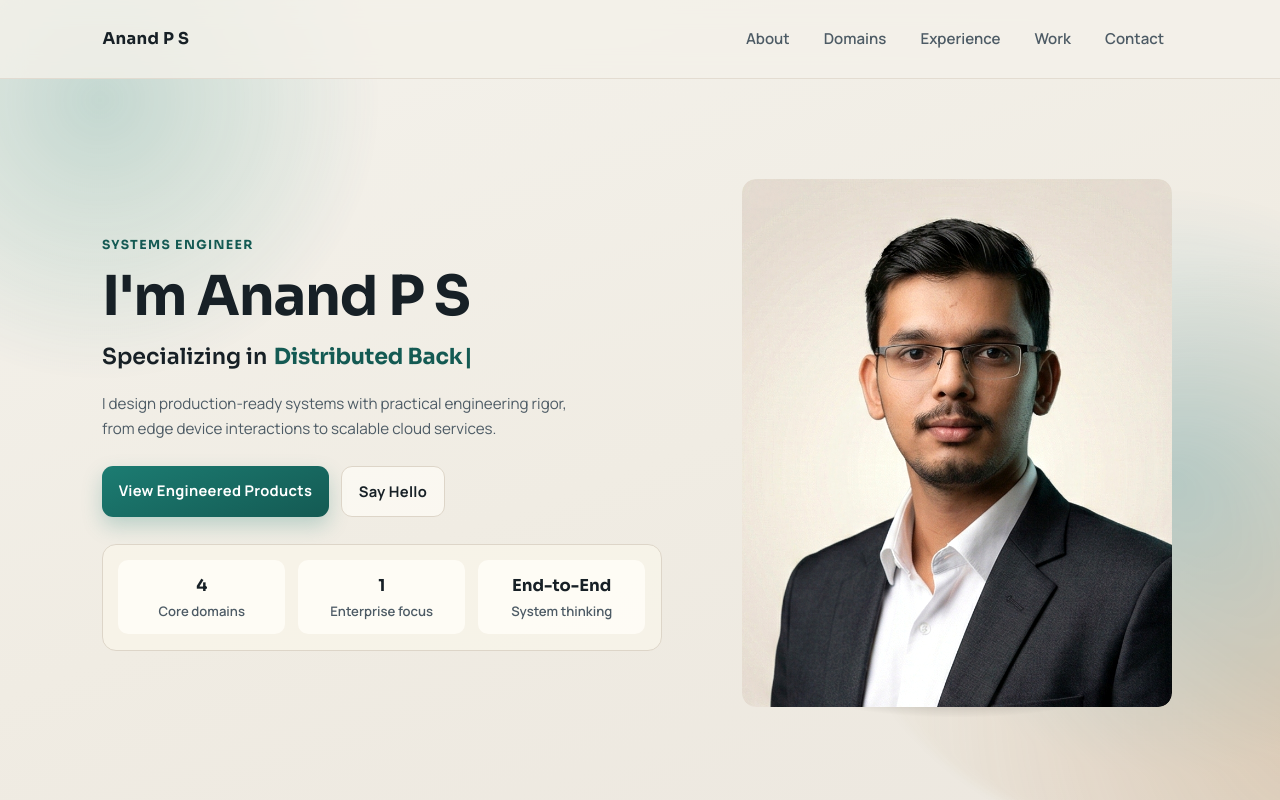
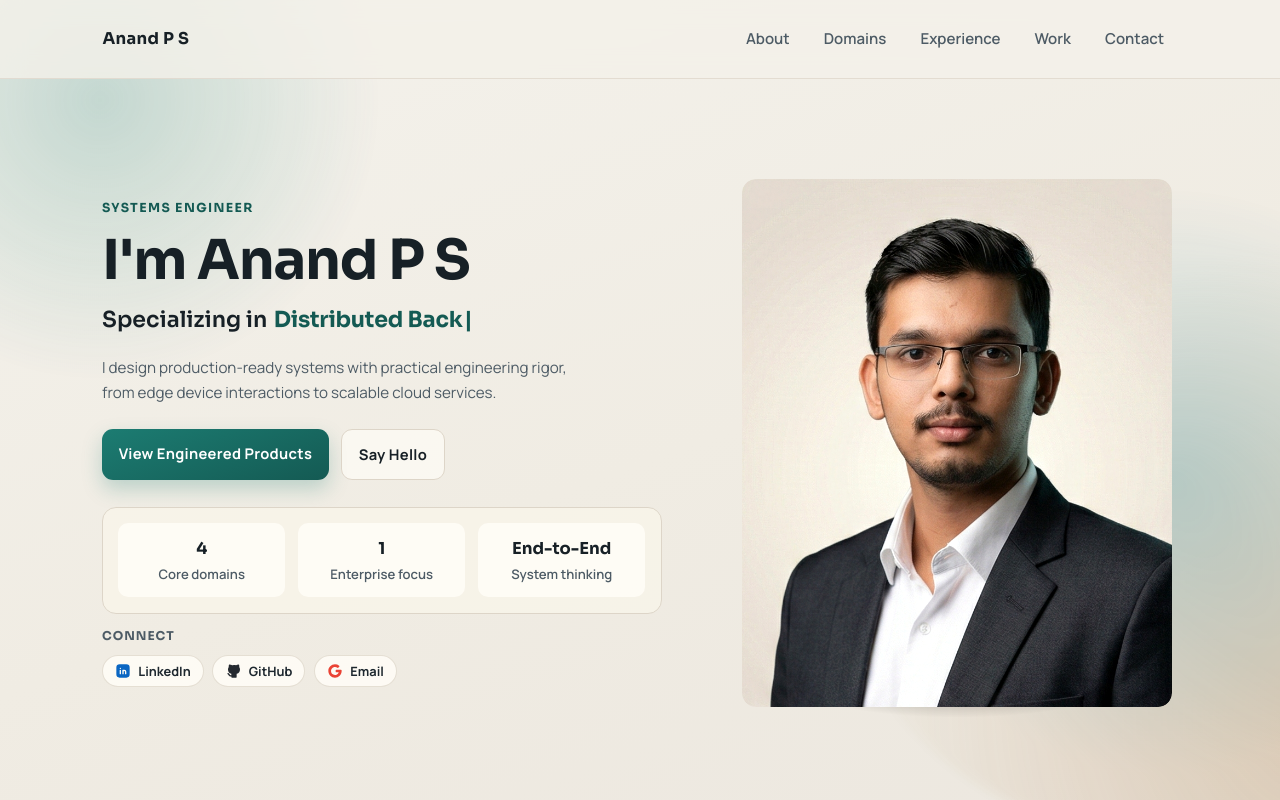
Before and after one commit to anand-ps/prime-archive, a plain HTML site: page index.html in a window 1280 px wide. Shown: the top 800 px of the page. Drawn offline with Linux system fonts and the light colour scheme.

Commit message:
UI tweaks

```diff
--- a/assets/css/styles.css
+++ b/assets/css/styles.css
@@ -356,6 +356,65 @@ body::after {
     color: var(--muted);
     font-size: 0.82rem;
     font-weight: 600;
+}
+
+.hero-social {
+    align-items: flex-start;
+    display: flex;
+    flex-direction: column;
+    gap: 0.45rem;
+    margin-top: 1rem;
+}
+
+.hero-social-label {
+    color: var(--muted);
+    font-family: "Sora", "Segoe UI", sans-serif;
+    font-size: 0.76rem;
+    font-weight: 700;
+    letter-spacing: 0.08em;
+    line-height: 1;
+    text-transform: uppercase;
+}
+
+.hero-social-links {
+    margin-top: 0.35rem;
+    display: flex;
+    flex-wrap: wrap;
+    gap: 0.55rem;
+}
+
+.hero-social-link {
+    align-items: center;
+    background: color-mix(in srgb, var(--surface) 86%, transparent);
+    border: 1px solid color-mix(in srgb, var(--border) 76%, transparent);
+    border-radius: 999px;
+    color: color-mix(in srgb, var(--text) 88%, var(--muted));
+    display: inline-flex;
+    font-family: "Manrope", "Segoe UI", sans-serif;
+    font-size: 0.8rem;
+    font-weight: 700;
+    gap: 0.42rem;
+    line-height: 1;
+    padding: 0.42rem 0.74rem;
+    text-decoration: none;
+    transition: border-color 160ms ease, transform 160ms ease, box-shadow 160ms ease;
+}
+
+.hero-social-link:visited {
+    color: color-mix(in srgb, var(--text) 88%, var(--muted));
+}
+
+.hero-social-link:hover,
+.hero-social-link:focus-visible {
+    border-color: color-mix(in srgb, var(--accent) 52%, var(--border));
+    box-shadow: 0 8px 18px rgba(23, 32, 38, 0.15);
+    transform: translateY(-1px);
+}
+
+.hero-social-icon {
+    flex-basis: 0.95rem;
+    height: 0.95rem;
+    width: 0.95rem;
 }
 
 .hero-visual {
@@ -1052,6 +1111,19 @@ body::after {
         grid-template-columns: 1fr;
     }
 
+    .hero-social {
+    align-items: flex-start;
+    display: flex;
+    flex-direction: column;
+    gap: 0.45rem;
+    margin-top: 1rem;
+}
+
+    .hero-social-links {
+        margin-top: 0.35rem;
+        width: 100%;
+    }
+
     .domain-grid {
         grid-template-columns: 1fr;
     }
--- a/index.html
+++ b/index.html
@@ -88,6 +88,23 @@ Description: SEO-optimized, semantic, accessible portfolio website using pure HT
                 <p>System thinking</p>
             </div>
         </div>
+        <div class="hero-social" aria-label="Professional social links">
+            <span class="hero-social-label">Connect</span>
+            <div class="hero-social-links">
+                <a class="hero-social-link" href="https://www.linkedin.com/in/anand-ps" target="_blank" rel="noreferrer" aria-label="LinkedIn profile">
+                    <span class="contact-icon icon-linkedin hero-social-icon" aria-hidden="true"></span>
+                    <span>LinkedIn</span>
+                </a>
+                <a class="hero-social-link" href="https://github.com/anand-ps" target="_blank" rel="noreferrer" aria-label="GitHub profile">
+                    <span class="contact-icon icon-github hero-social-icon" aria-hidden="true"></span>
+                    <span>GitHub</span>
+                </a>
+                <a class="hero-social-link" href="mailto:anandps.dev@gmail.com" aria-label="Email Anand P S">
+                    <span class="contact-icon icon-google hero-social-icon" aria-hidden="true"></span>
+                    <span>Email</span>
+                </a>
+            </div>
+        </div>
     </div>
     <div class="hero-visual" aria-hidden="true">
         <div class="image-frame">
@@ -135,7 +152,7 @@ Description: SEO-optimized, semantic, accessible portfolio website using pure HT
             <ul>
                 <li>Embedded system design across firmware and hardware</li>
                 <li>Real-time execution and resource management</li>
-                <li>Cross-layer hardwareâ€“software architecture</li>
+                <li>Cross-layer hardwareÃ¢â‚¬â€œsoftware architecture</li>
             </ul>
         </article>
         <article class="domain-card">
```
